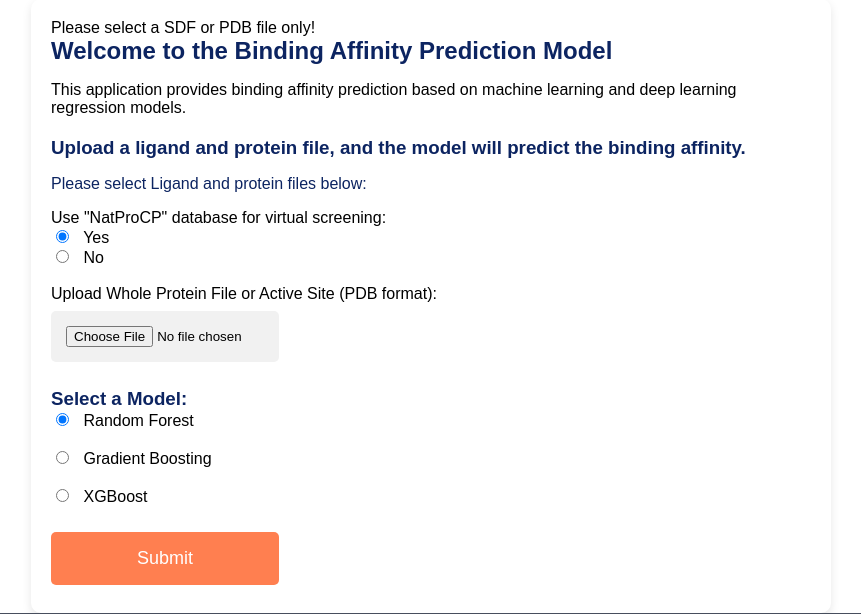
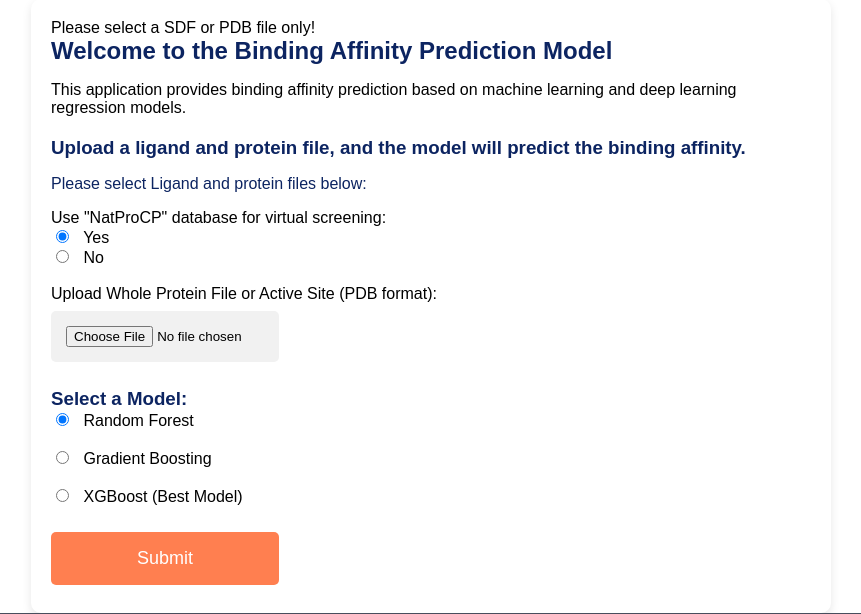
Before and after one commit to nimaibio/binding_affinity, a Flask app: page /vs in a window 1280 px wide. Shown: the part 284-898 px from the top of the page, without its empty margins (209-1070 px from the left). Run offline with Flask 3, Linux system fonts and the light colour scheme.

Commit message:
Update input_new.html

```diff
--- a/templates/input_new.html
+++ b/templates/input_new.html
@@ -326,8 +326,7 @@
             <label for="GB">Gradient Boosting</label><br><br>
 
             <input type="radio" id="XG" name="BA_model" value="XG">
-            <label for="GB">XGBoost</label><br><br>
-
+            <label for="GB">XGBoost (Best Model)</label><br><br>
 
             <input type="submit" class="registerbtn1" value="Submit">
         </form>
```
